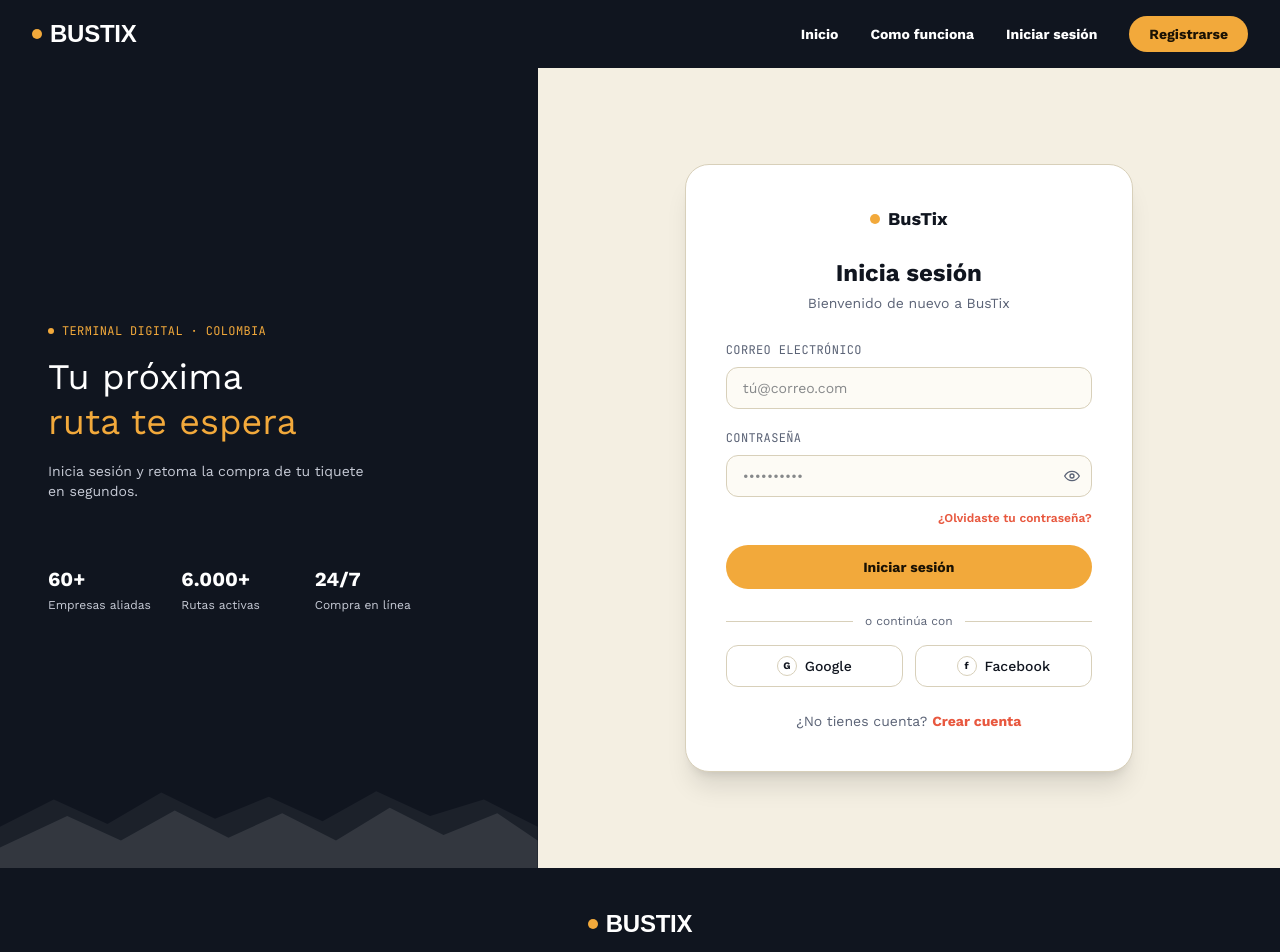
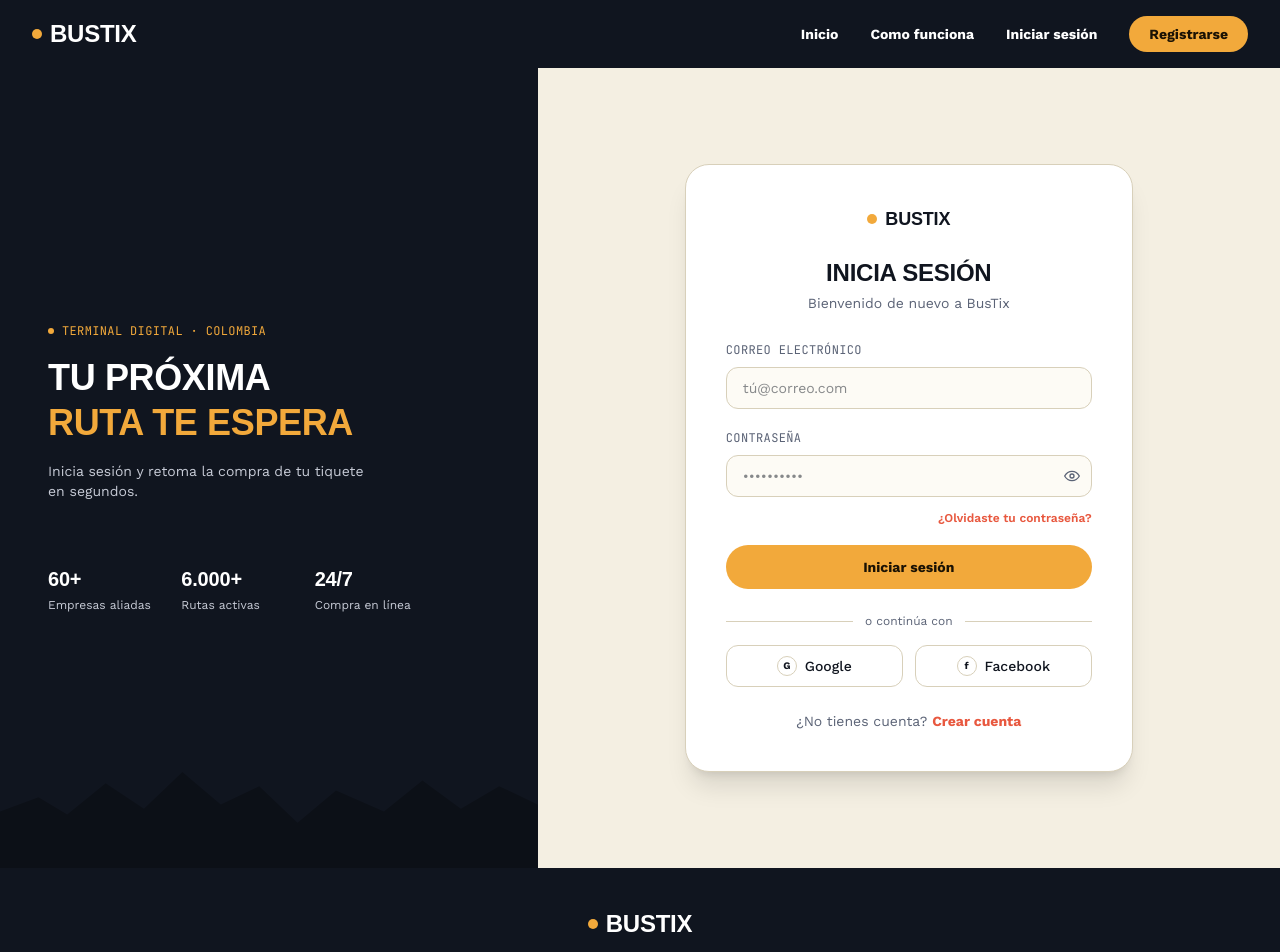
Before and after one commit to BustixPF/Bustix-Frontend, a Next.js app: page /Auth/login in a window 1280 px wide. Shown: the top 952 px of the page. Built offline with nearby package versions, Linux system fonts and the light colour scheme; a web font is replaced by a local one.

Commit message:
before mergin branches

```diff
--- a/app/Auth/login/page.tsx
+++ b/app/Auth/login/page.tsx
@@ -23,10 +23,10 @@
         <div className="w-full max-w-md rounded-3xl border border-border bg-card p-10 shadow-xl">
           <div className="flex items-center justify-center gap-2">
             <span className="h-2.5 w-2.5 rounded-full bg-primary" />
-            <span className="text-lg font-bold text-card-foreground">BusTix</span>
+            <span className="font-display text-lg text-card-foreground">BusTix</span>
           </div>
 
-          <h2 className="mt-6 text-center text-2xl font-bold text-card-foreground">
+          <h2 className="mt-6 text-center font-display text-2xl text-card-foreground">
             Inicia sesión
           </h2>
           <p className="mt-1 text-center text-sm text-muted-foreground">
--- a/components/auth/AuthSidePanel.tsx
+++ b/components/auth/AuthSidePanel.tsx
@@ -25,7 +25,7 @@
         {eyebrow}
       </p>
 
-      <h1 className="mt-4 text-4xl leading-tight text-foreground">
+      <h1 className="mt-4 font-display text-4xl leading-tight text-foreground">
         {titleLine1}
         <br />
         <span className="text-primary">{titleAccent}</span>
@@ -36,25 +36,23 @@
       <dl className="mt-16 grid max-w-sm grid-cols-3 gap-4">
         {stats.map((stat) => (
           <div key={stat.label}>
-            <dd className="text-xl font-bold text-foreground">{stat.value}</dd>
+            <dd className="font-display text-xl text-foreground">{stat.value}</dd>
             <dt className="mt-1 text-xs text-muted-foreground">{stat.label}</dt>
           </div>
         ))}
       </dl>
 
+      {/* Silueta de triángulos irregulares del pie del panel, calcada
+          proporcionalmente del path del SVG de referencia (bustix-login.svg). */}
       <svg
         aria-hidden="true"
         viewBox="0 0 400 70"
         preserveAspectRatio="none"
         className="absolute inset-x-0 bottom-0 h-24 w-full"
       >
-        <polygon
-          points="0,70 0,40 40,20 80,38 120,15 160,34 200,18 240,36 280,14 320,32 360,20 400,40 400,70"
-          className="fill-white/5"
-        />
-        <polygon
-          points="0,70 0,55 50,32 90,50 130,28 170,48 210,30 250,50 290,26 330,46 370,30 400,50 400,70"
-          className="fill-white/10"
+        <path
+          d="M0,70 L0,28.8 28.6,18.5 50,30.9 78.6,8.2 107.1,26.8 135.7,0 164.3,23.7 192.9,10.3 221.4,37 250,13.4 285.7,28.8 314.3,6.2 342.9,26.8 371.4,10.3 400,23.7 400,70 Z"
+          className="fill-black/25"
         />
       </svg>
     </div>
```
Also changed, not shown: components/home/page.tsx (line endings or trailing spaces), 1 other file (tests, documents, lock files or other folders).
